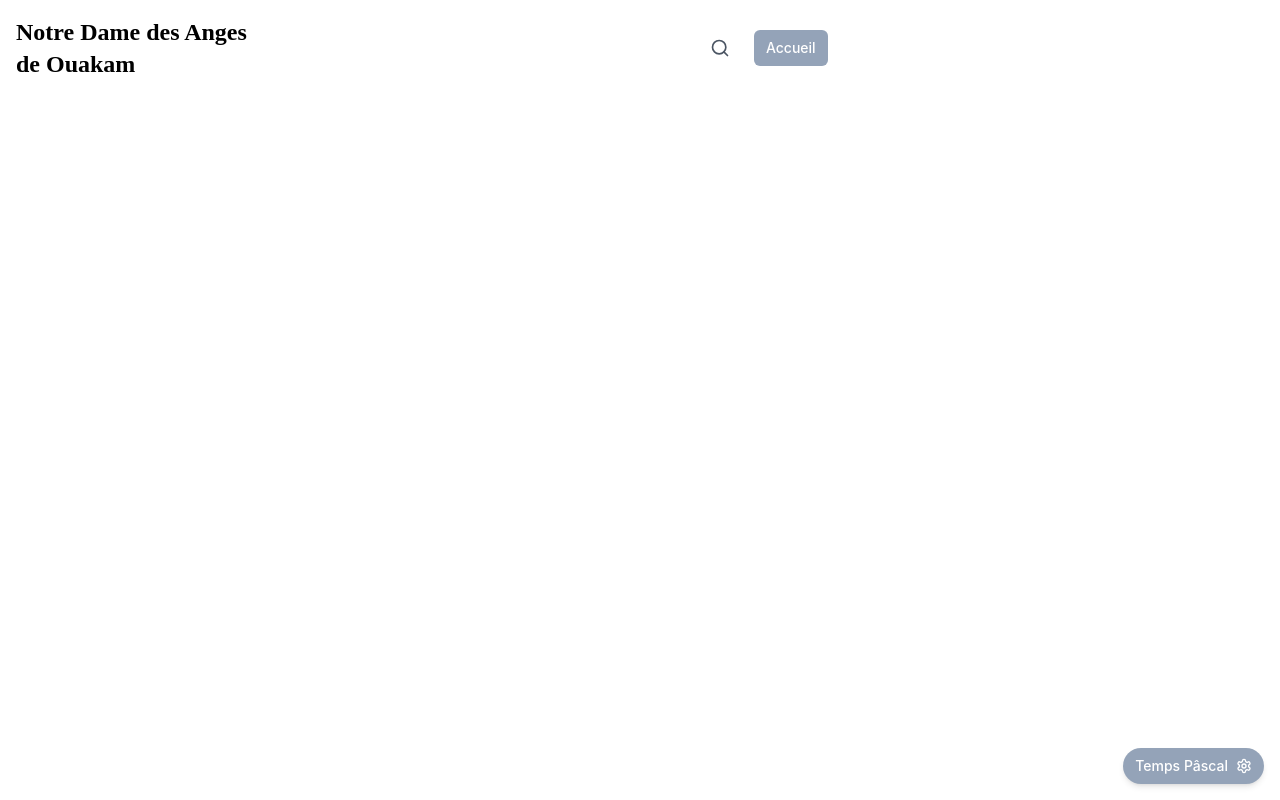
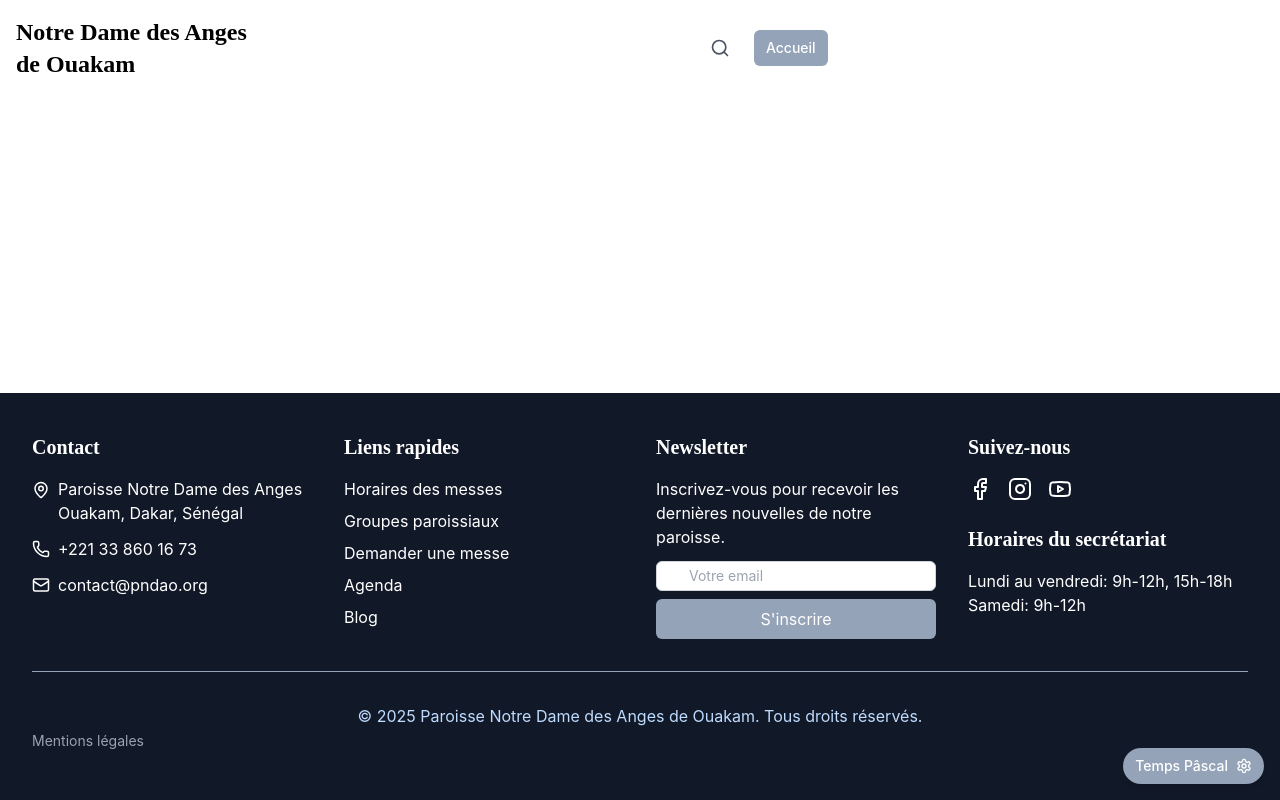
Before and after one commit to codeurluce/site-ndao-Vite_React, a React (Create React App) app: page / in a window 1280 px wide. Built offline with nearby package versions, Linux system fonts and the light colour scheme.

Commit message:
Gestion Footer

```diff
--- a/src/App.jsx
+++ b/src/App.jsx
@@ -1,22 +1,26 @@
 import { useState } from 'react'
-import { BrowserRouter } from 'react-router-dom'
+import { BrowserRouter as Router, Routes, Route } from 'react-router-dom'
 import { SeasonIndicator } from './components/layout/SeasonIndicators.jsx'
 import { LiturgicalProvider } from './contexts/LiturgicalContext.jsx'
 import  Navbar  from './components/layout/Navbar.jsx'
+import Footer from './components/layout/Footer.jsx'
 import './App.css'
 import './index.css'; // ou App.css selon ton organisation
 
 
 function App() {
-  const [count, setCount] = useState(0)
-
   return (
     <LiturgicalProvider>
-     <BrowserRouter>
-    <Navbar />
-    </BrowserRouter>
-    <SeasonIndicator />
- </LiturgicalProvider> )
+      <Router>
+        <div className="flex flex-col min-h-screen">
+          <Navbar />
+          <div className="flex-grow">
+            <SeasonIndicator />
+          </div>
+          <Footer />
+        </div>
+      </Router>
+    </LiturgicalProvider>)
 }
 
 export default App
--- a/src/components/layout/Footer.jsx
+++ b/src/components/layout/Footer.jsx
@@ -1,4 +1,4 @@
-import { Phone, Mail, MapPin, Facebook, Twitter, Instagram, Youtube } from 'lucide-react';
+import { Phone, Mail, MapPin, Facebook, Instagram, Youtube } from 'lucide-react';
 import { useLiturgical } from '../../contexts/LiturgicalContext';
 import { Link } from 'react-router-dom';
 
@@ -19,7 +19,7 @@ export function Footer() {
               </li>
               <li className="flex items-center">
                 <Phone className="mr-2 flex-shrink-0" size={18} />
-                <span>+221 XX XXX XX XX</span>
+                <span>+221 33 860 16 73</span>
               </li>
               <li className="flex items-center">
                 <Mail className="mr-2 flex-shrink-0" size={18} />
@@ -77,7 +77,7 @@ export function Footer() {
           <div>
             <h3 className="font-playfair text-xl font-bold mb-4">Suivez-nous</h3>
             <div className="flex space-x-4 mb-6">
-              <a href="#" className="hover:text-amber-300 transition-colors">
+              <a href="https://www.facebook.com/p/Notre-Dame-des-Anges-Ouakam-100064835822386/?locale=fr_FR" className="hover:text-amber-300 transition-colors">
                 <Facebook size={24} />
               </a>
               <a href="#" className="hover:text-amber-300 transition-colors">
```
